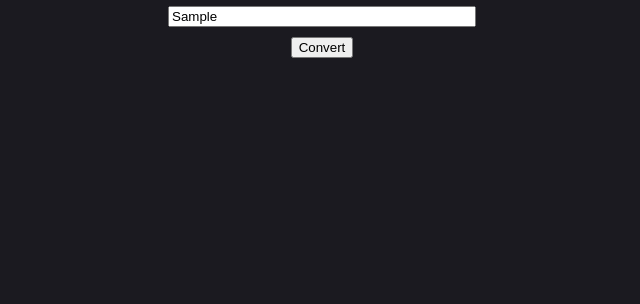
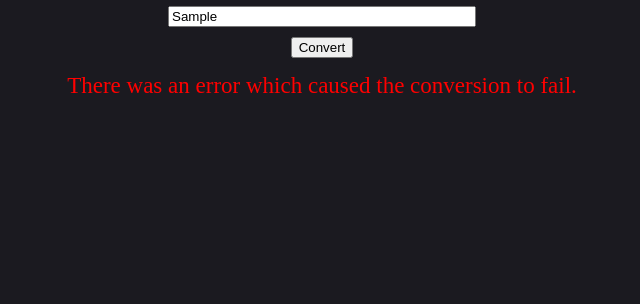
Before and after one commit to mahmouddaabas/youtube-converter-website, a website: page index.html in a window 1280 px wide. Both pictures are taken after typing "Sample" into the empty fields and a click on the input "Convert". Shown: the part 417-721 px from the top of the page, without its empty margins (318-958 px from the left). Drawn offline with Linux system fonts and the light colour scheme.

Commit message:
Front end update
- Added a message that tells the user if the video is converting, downloading or if there was an error.

- Added an extra check to control if the given url is a valid youtube url.

```diff
--- a/frontend/css/main_page.css
+++ b/frontend/css/main_page.css
@@ -34,6 +34,11 @@ body {
     margin-top: 10px;
 }
 
+.status {
+    position: relative;
+    top: 15px;
+}
+
 .div-footer {
     position: fixed;
     bottom: 0;
--- a/frontend/javascript/script.js
+++ b/frontend/javascript/script.js
@@ -19,8 +19,11 @@ $(document).ready(() => {
         quality = $(".quality-select-box").val();
     })
 
-    $(".convert-btn").on("click", () => {
-        if(format != undefined) { //check if a format has been selected
+    $(".convert-btn").on("click", () =>
+    {
+        if(format != undefined && $(".url-input").val().indexOf("youtube") >= 0) { //check if a format has been selected and if its a youtube url
+                $(".status").css('color','white');
+                $(".status").text("Converting your video, please wait...")
                 fetch('https://youtube-converter-web-py.herokuapp.com/download?url=' + $(".url-input").val() + "&format=" + format + "&quality=" + quality)
                 .then(response => {
                     var url = response.url; //get the url from the response
@@ -28,10 +31,14 @@ $(document).ready(() => {
                     a.href = url; //set the url to the a documents href
                     a.click(); //click on the a document to trigger a browser download
                     a.remove(); //remove the a element once its done
+                    $(".status").css('color','green');
+                    $(".status").text("Sucessfully converted, download will begin shortly.")
             })
         }
         else {
-            alert("Select a format!")
+            alert("Insert a valid youtube url and select a format!")
+            $(".status").css('color','red');
+            $(".status").text("There was an error which caused the conversion to fail.")
         }
     })
 
--- a/index.html
+++ b/index.html
@@ -27,6 +27,8 @@
     <div class="div-converter">
         <input class="url-input" type="text" placeholder="Enter a youtube url"><br>
         <input class="convert-btn" type="submit" value="Convert">
+        <br>
+        <label class="status" type="text"></label>
     </div>
 
     <div class="div-footer">
```
